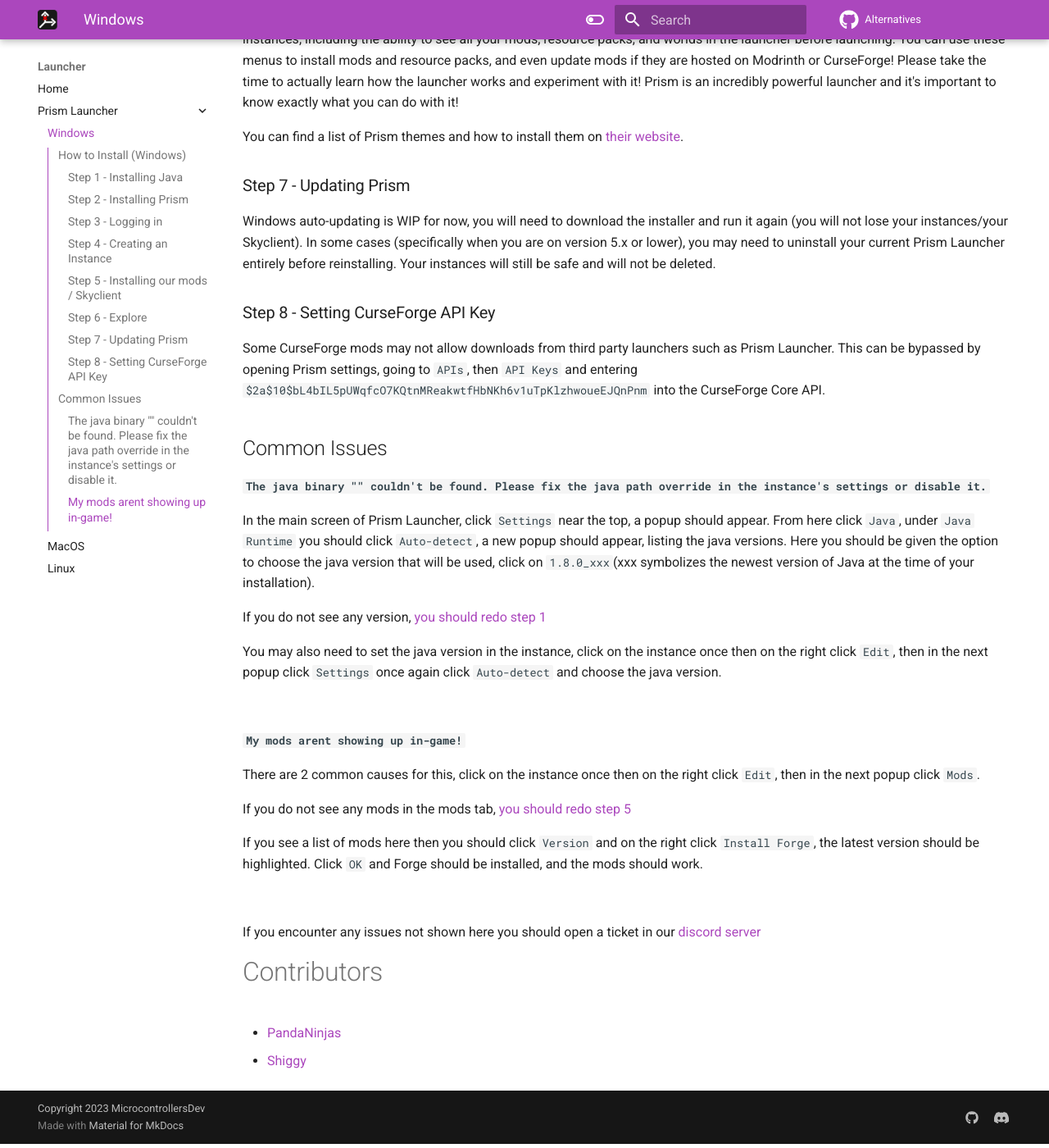
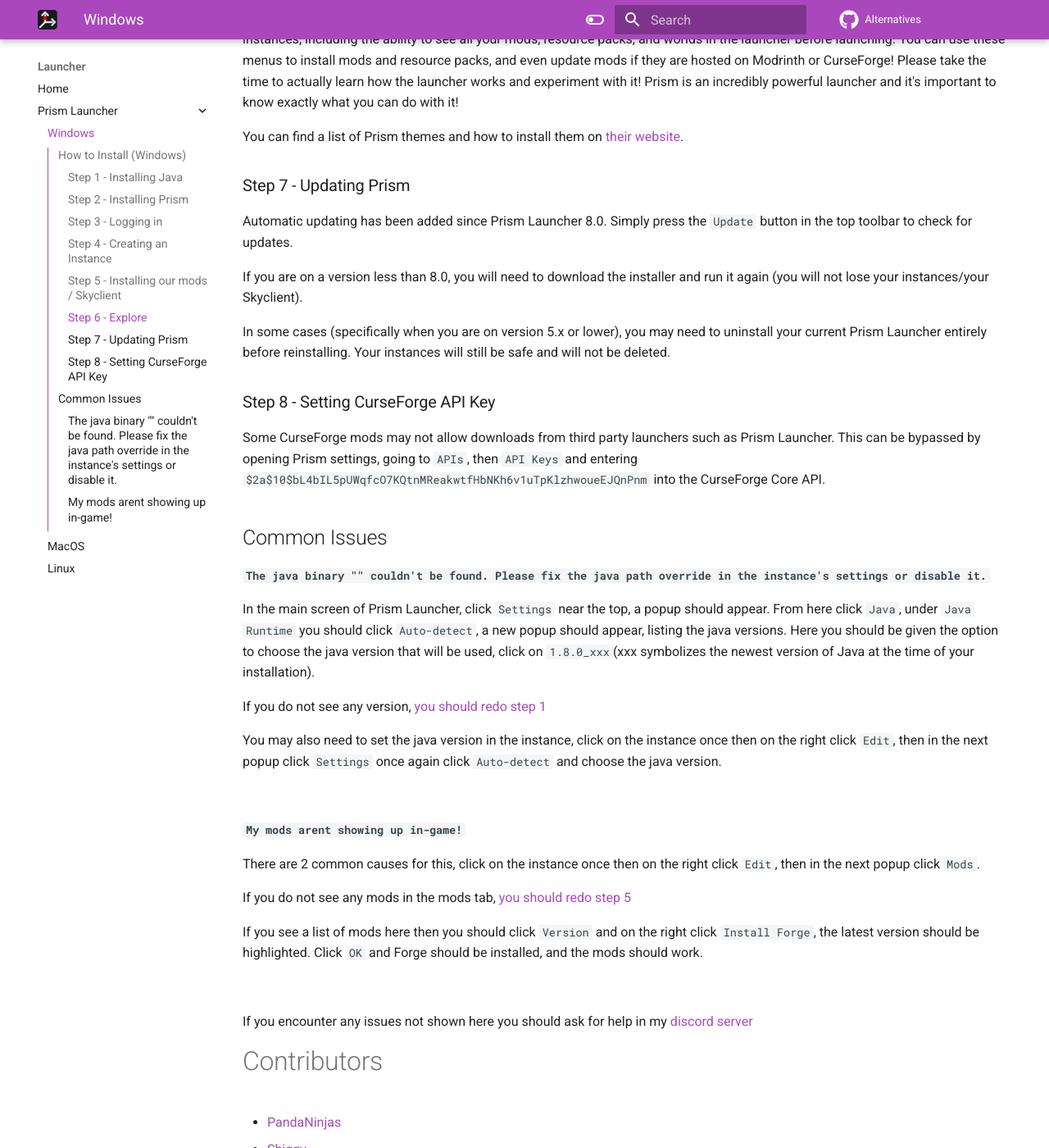
Before and after one commit to MicrocontrollersDev/Alternatives, an MkDocs documentation site: the page built from docs/launcher/prism_win.md, in a window 1280 px wide and 1400 px high, scrolled down 2458 px. Shown: the whole window at 82% size. Built offline with MkDocs 1.6.1 and Material for MkDocs 9.7.7, drawn with Linux system fonts in a browser that asks for light colours; comment, search, counter and statistics services are not loaded.

Commit message:
prism win updater

```diff
--- a/docs/launcher/prism_win.md
+++ b/docs/launcher/prism_win.md
@@ -65,7 +65,10 @@
 
 ### Step 7 - Updating Prism
 
-Windows auto-updating is WIP for now, you will need to download the installer and run it again (you will not lose your instances/your Skyclient).
+Automatic updating has been added since Prism Launcher 8.0. Simply press the `Update` button in the top toolbar to check for updates.
+
+If you are on a version less than 8.0, you will need to download the installer and run it again (you will not lose your instances/your Skyclient).
+
 In some cases (specifically when you are on version 5.x or lower), you may need to uninstall your current Prism Launcher entirely before reinstalling. Your instances will still be safe and will not be deleted.
 
 ### Step 8 - Setting CurseForge API Key
@@ -94,7 +97,7 @@
 
 <br>
 
-If you encounter any issues not shown here you should open a ticket in our [discord server](https://discord.gg/rejfv9kFJj)
+If you encounter any issues not shown here you should ask for help in my [discord server](https://discord.gg/rejfv9kFJj)
 
 # Contributors
 
```
Also changed, not shown: docs/launcher/prism_gnu.md (+1 -1 lines), docs/launcher/prism_mac.md (+1 -1 lines).
